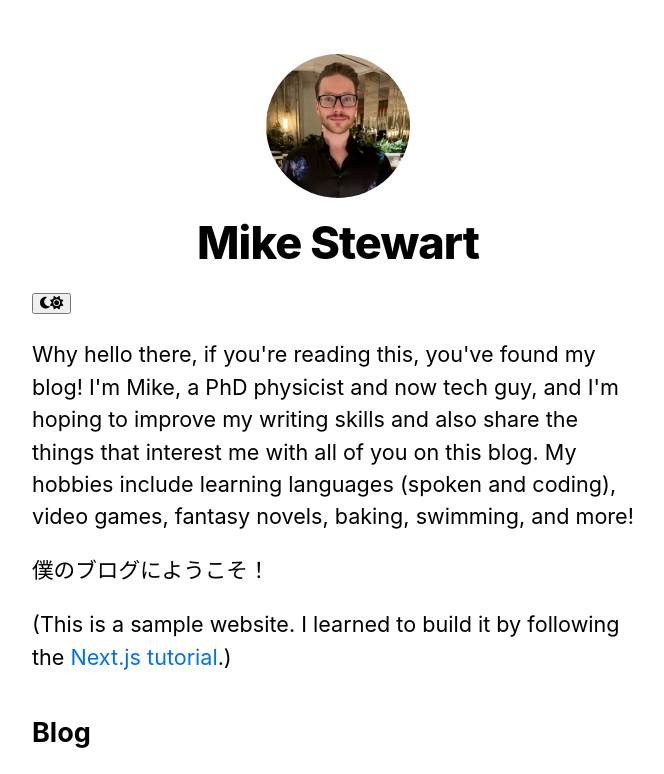
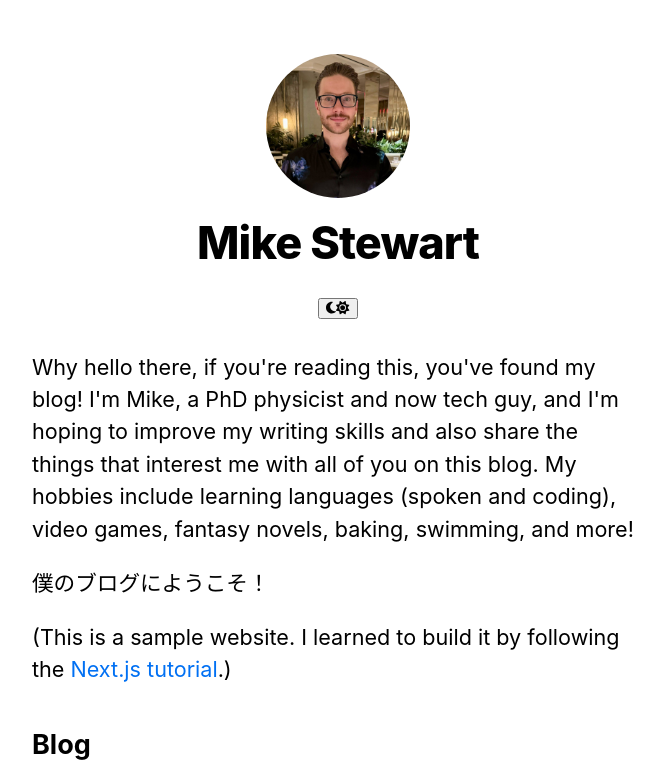
Before and after one commit to mikestewart729/nextjs-blog, a Next.js app: page / in a window 1280 px wide. Shown: the top 774 px of the page, without its empty margins (302-966 px from the left). Built offline with nearby package versions, Linux system fonts and the light colour scheme.

Commit message:
center the light-dark theme toggle button

```diff
--- a/components/themeSwitcher.jsx
+++ b/components/themeSwitcher.jsx
@@ -3,12 +3,13 @@
 import { useTheme } from "next-themes";
 import { faMoon, faSun } from '@fortawesome/free-solid-svg-icons';
 import { FontAwesomeIcon } from "@fortawesome/react-fontawesome";
+import utilStyles from '../styles/utils.module.css';
 
 const ThemeSwitcher = () => {
     const { systemTheme, theme, setTheme } = useTheme();
     const currentTheme = theme === "system" ? systemTheme : theme;
     return (
-        <div>
+        <div className={utilStyles.centerButton}>
             <button
                 onClick={() => setTheme(currentTheme === "dark" ? "light" : "dark")}
                 type="button"
--- a/styles/utils.module.css
+++ b/styles/utils.module.css
@@ -50,3 +50,10 @@
 .lightText {
     color: #666;
 }
+
+.centerButton {
+    display: flex;
+    justify-content: center;
+    align-items: center;
+    padding: 10px 20px;
+}
```
